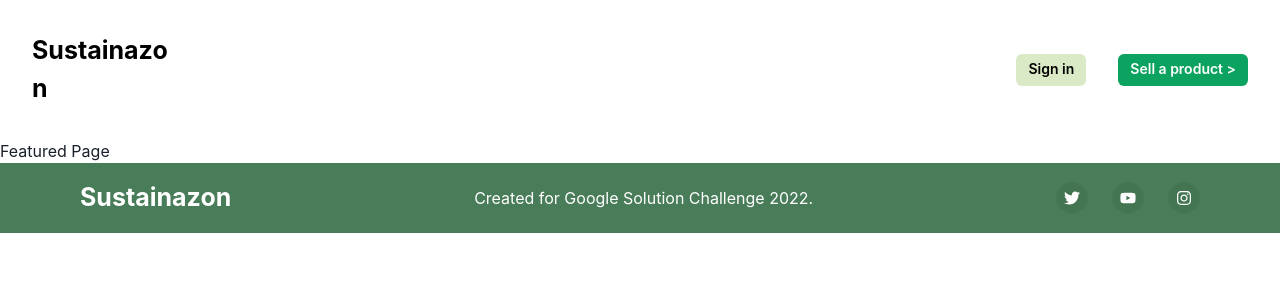
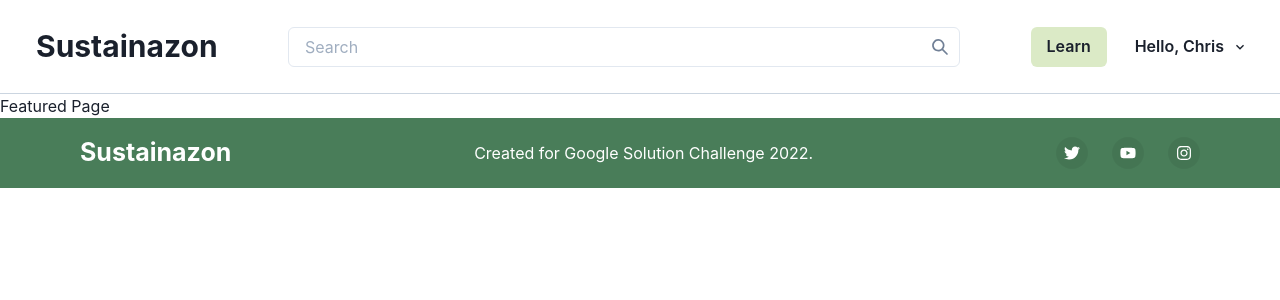
Before and after one commit to GDSCUTM-CommunityProjects/Sustainazon, a React (Create React App) app in the folder client/: page /featured in a window 1280 px wide. Shown: the top 300 px of the page. Built offline with nearby package versions, Linux system fonts and the light colour scheme.

Commit message:
Add search navbar and secondary theming

```diff
--- a/client/src/App.js
+++ b/client/src/App.js
@@ -7,13 +7,16 @@ import { SearchResultsPage } from "./pages/SearchResultsPage";
 import Footer from "./components/Navbar/Footer";
 import { FeaturedPage } from "./pages/FeaturedPage";
 import { Flex } from "@chakra-ui/react";
+import { Navbar2 } from "./components/Navbar2";
 
 const App = () => {
+  const userName = "Chris";
+
   return (
     <>
       <Flex minH={"100vh"} direction={"column"}>
-        <Header />
         <BrowserRouter>
+          <Navbar2 user={userName} />
           <Routes>
             <Route path={"/"} element={<LandingPage />}></Route>
             <Route path={"/search"} element={<SearchResultsPage />}></Route>
--- /dev/null
+++ b/client/src/components/Navbar2.js
@@ -0,0 +1,82 @@
+import React from "react";
+import {
+  HStack,
+  Text,
+  Button,
+  Link,
+  MenuList,
+  MenuItem,
+  Menu,
+  MenuButton,
+  Spacer,
+  IconButton,
+} from "@chakra-ui/react";
+import { SearchBar } from "./SearchBar";
+import PropTypes from "prop-types";
+import { ChevronDownIcon } from "@chakra-ui/icons";
+import { useNavigate, Link as ReactRouterLink } from "react-router-dom";
+
+export const Navbar2 = ({ user }) => {
+  const navigate = useNavigate();
+
+  const menuItems = [
+    { itemName: "Your Orders", link: "account" },
+    { itemName: "Logout", link: "logout" },
+  ];
+  const menuItemList = menuItems.map((menuItem, idx) => {
+    return (
+      <Link
+        key={idx}
+        style={{ textDecoration: "none" }}
+        as={ReactRouterLink}
+        to={menuItem.link}
+      >
+        <MenuItem
+          _hover={{ background: "secondary.200" }}
+          _focus={{ background: "secondary.200" }}
+        >
+          {menuItem.itemName}
+        </MenuItem>
+      </Link>
+    );
+  });
+
+  return (
+    <HStack px={3} py={6} borderBottom={"1px solid"} borderColor={"gray.300"}>
+      <Text pl={6} fontSize={"3xl"} fontWeight={"bold"}>
+        Sustainazon
+      </Text>
+      <Spacer />
+      <SearchBar />
+      <Spacer />
+      <Button
+        px={4}
+        bgColor={"secondary.200"}
+        _hover={{ background: "secondary.300" }}
+        onClick={() => {
+          navigate("/learn");
+        }}
+      >
+        Learn
+      </Button>
+      <Menu>
+        <MenuButton
+          px={5}
+          bgColor={"#ffffff"}
+          _expanded={{ background: "secondary.200" }}
+          _active={{ background: "secondary.200" }}
+          _hover={{ background: "secondary.200" }}
+          as={Button}
+          rightIcon={<ChevronDownIcon />}
+        >
+          Hello, {user}
+        </MenuButton>
+        <MenuList>{menuItemList}</MenuList>
+      </Menu>
+    </HStack>
+  );
+};
+
+Navbar2.propTypes = {
+  user: PropTypes.string.isRequired,
+};
--- a/client/src/components/SearchBar.js
+++ b/client/src/components/SearchBar.js
@@ -16,7 +16,7 @@ export const SearchBar = () => {
   }, []);
 
   return (
-    <InputGroup>
+    <InputGroup maxWidth={"2xl"}>
       <InputRightElement pointerEvents={"none"}>
         <SearchIcon color={"gray.500"} />
       </InputRightElement>
@@ -29,7 +29,8 @@ export const SearchBar = () => {
         }}
         onKeyPress={(e) => {
           if (e.key === "Enter" && search !== "") {
-            navigate(`/search?item=${search}`);
+            const formattedSearch = search.replaceAll(" ", "+");
+            navigate(`/search?item=${formattedSearch}`);
           }
         }}
       />
--- a/client/src/components/SearchResultItem.js
+++ b/client/src/components/SearchResultItem.js
@@ -23,6 +23,7 @@ export const SearchResultItem = ({
   numReviews,
 }) => {
   const formattedItemName = itemName.replaceAll(" ", "-");
+  const formattedTag = tag.replaceAll(" ", "+");
   return (
     <LinkBox mx={4} mt={3}>
       <LinkOverlay href={`${formattedItemName}/dp/${id}`} />
@@ -32,7 +33,7 @@ export const SearchResultItem = ({
           {itemName}
         </Text>
         <Flex direction={"row"} fontSize={"sm"}>
-          <Link color={"blue.400"} href={`/search?item=${tag}`}>
+          <Link color={"blue.400"} href={`/search?item=${formattedTag}`}>
             <Text fontSize={"sm"}>{`${tag}`}</Text>
           </Link>
           <Text pl={1}>{`- ${price}`}</Text>
--- a/client/src/pages/SearchResultsPage.js
+++ b/client/src/pages/SearchResultsPage.js
@@ -10,7 +10,6 @@ import {
   Spinner,
 } from "@chakra-ui/react";
 import { useSearchParams, useNavigate } from "react-router-dom";
-import { SearchBar } from "../components/SearchBar";
 import { instance } from "../axios";
 import { tmpSearchData } from "../tmp/tmpSearchData";
 
@@ -19,7 +18,7 @@ export const SearchResultsPage = () => {
   const [itemSearched, setItemSearched] = useState("");
   const [searchedItemData, setSearchedItemData] = useState([]);
   const [isLoading, setIsLoading] = useState(true);
-  const [hasError, setHasError] = useState(false);
+  // const [hasError, setHasError] = useState(false);
   const navigate = useNavigate();
 
   useEffect(() => {
@@ -73,7 +72,6 @@ export const SearchResultsPage = () => {
 
   return (
     <Flex grow={1} mb={24} mt={10} direction={"column"} align={"center"}>
-      <SearchBar />
       <Stack spacing={2}>
         <Box mx={4} my={3}>
           {isLoading ? (
--- a/client/src/theme.js
+++ b/client/src/theme.js
@@ -13,6 +13,13 @@ const colors = {
     900: "#064C2E",
     1000: "#DBEAC6",
   },
+  secondary: {
+    100: "#eff6e6",
+    200: "#dbeac6",
+    300: "#c7dea6",
+    400: "#bdd997",
+    500: "#9fc767",
+  },
 };
 
 const theme = extendTheme({ colors });
```
